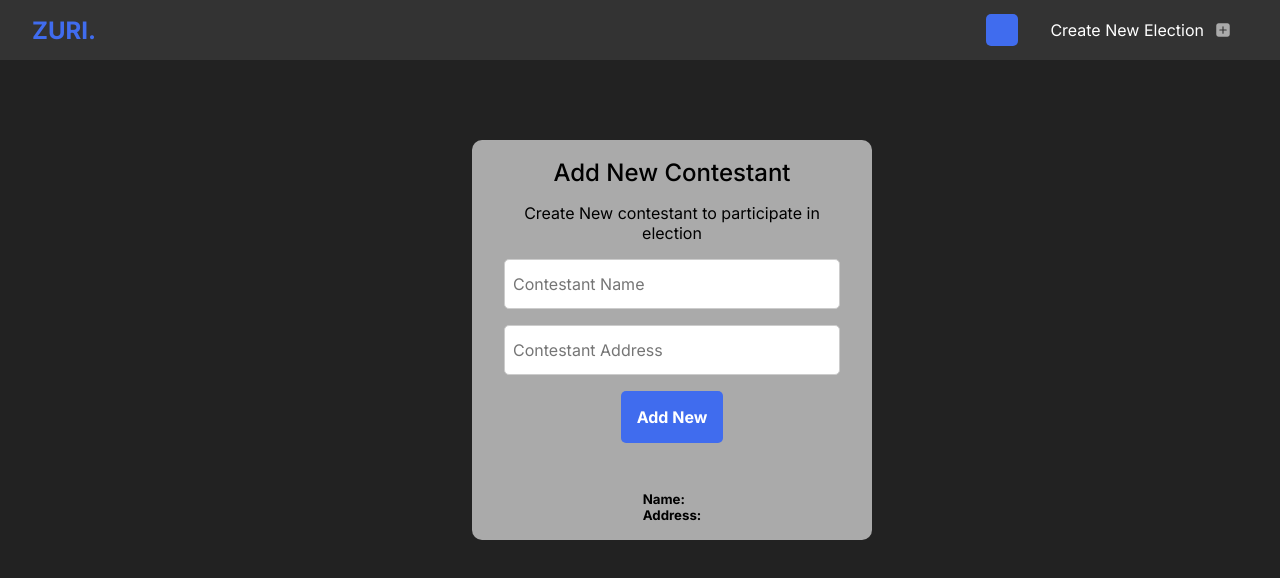
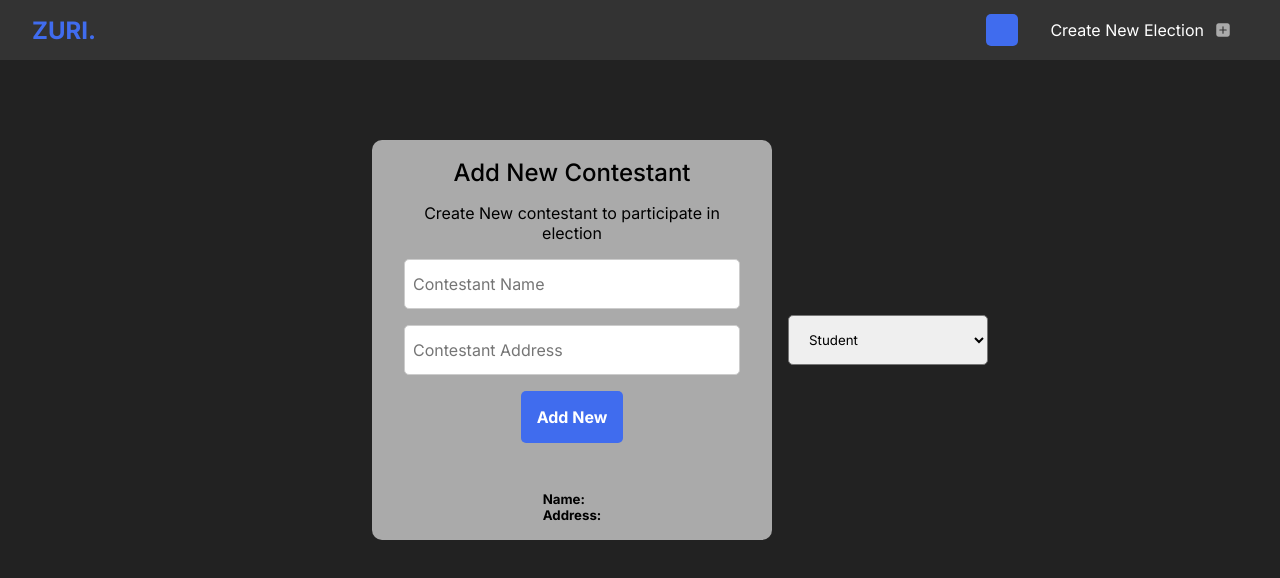
Before and after one commit to team-shard/ballot-box, a React (Create React App) app in the folder frontend/: page /admin/new in a window 1280 px wide. Shown: the top 578 px of the page. Built offline with nearby package versions, Linux system fonts and the light colour scheme.

Commit message:
Add new  Student/Teacher/Board Member element

```diff
--- a/frontend/src/pages/New/New.css
+++ b/frontend/src/pages/New/New.css
@@ -9,3 +9,14 @@
     flex-wrap: wrap;
     margin-top: 2rem;
 }
+select{
+    width: 200px;
+    height: 50px;
+    padding: 1rem;
+    border-radius: 5px;
+    cursor: pointer;
+}
+select option{
+    font-size: 1rem;
+    cursor: pointer;
+}
--- a/frontend/src/pages/New/New.js
+++ b/frontend/src/pages/New/New.js
@@ -1,20 +1,41 @@
 import Card from '../../components/card/Card'
 import Navbar from '../../components/Navbar/Navbar'
 import './New.css'
-import {Contract} from 'ethers';
+import { Contract } from 'ethers';
+import { useState } from 'react';
+
 // import ABI from '../';
 
-export default function New() {
+export default function New()
+{
+  const [option, setOption] = useState('');
+  const handleOptionChange = (e) =>
+  {
+    setOption(e.target.value);
+  }
   return (
     <div className='new'>
       <Navbar />
       <div className='container'>
 
         <div className='container-body'>
-         {/* <Card title='Register New User' subtitle='Add new student to ZURI DAO'/> */}
-         <Card title='Add New Contestant' subtitle='Create New contestant to participate in election'/>
+
+
+          <Card title='Add New Contestant' subtitle='Create New contestant to participate in election' />
+          <div>
+            <select
+              name='option'
+              value={option}
+              onChange={handleOptionChange}
+            >
+             <option value="Student">Student</option>
+             <option value="Teacher">Teacher</option>
+             <option value="Board Member">Board Member</option>
+          </select>
+          </div>
+
         </div>
-      </div>
+        </div>
     </div>
   )
 }
```
